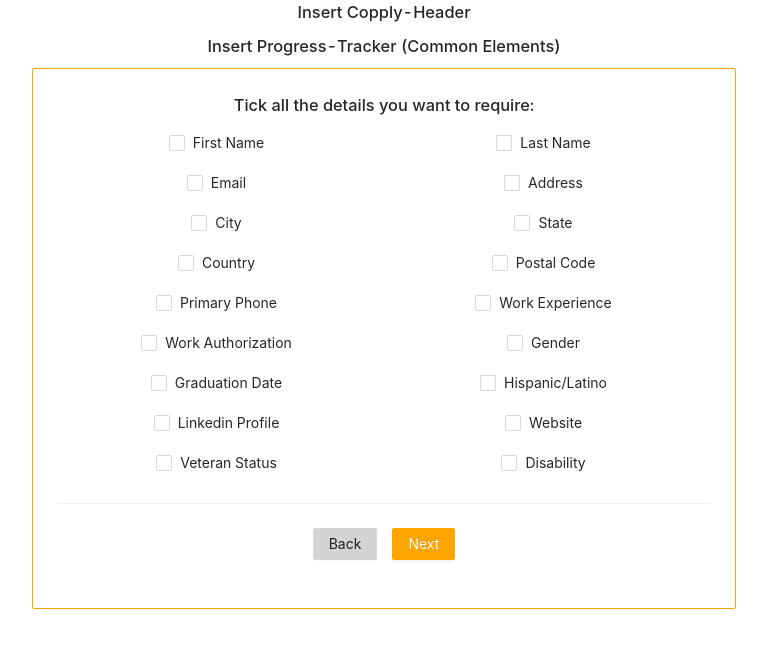
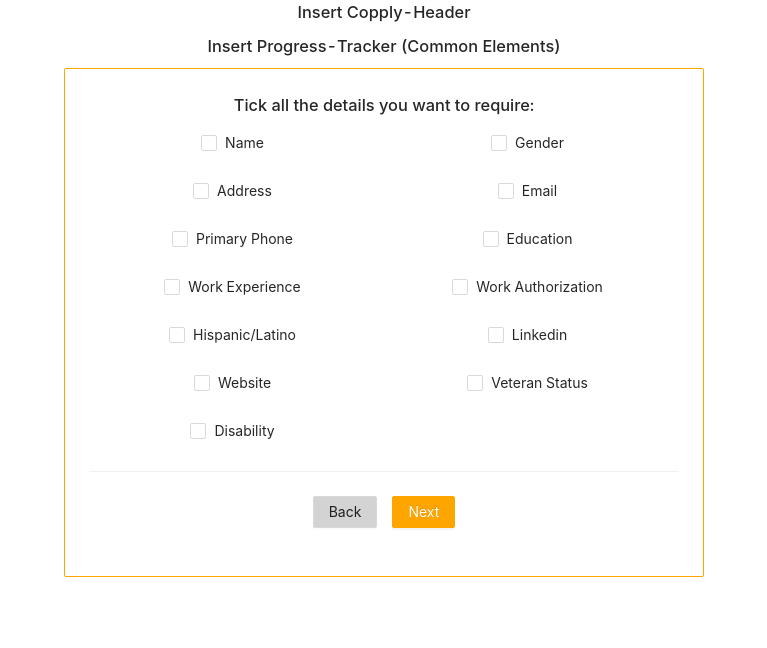
Before and after one commit to mattfan00/project-setup-team-solidaridad-utilisation, a React (Create React App) app in the folder front-end/: page /business/newlisting/elements in a window 1280 px wide. Shown: the top 648 px of the page, without its empty margins (256-1023 px from the left). Built offline with nearby package versions, Linux system fonts and the light colour scheme.

Commit message:
Combined a few elements in CommonElements.js

```diff
--- a/front-end/src/View/Business/NewListing/CommonElements.js
+++ b/front-end/src/View/Business/NewListing/CommonElements.js
@@ -11,7 +11,7 @@ const CommonElements = () => {
     };
     return (
         <div>
-        <Space direction="vertical" style={{ width:"55%" }}>
+        <Space direction="vertical" style={{ width:"50%" }}>
             <Card style={{ borderColor:"orange" }}>
                 <h3>Tick all the details you want to require:</h3>
                 <Form
@@ -22,15 +22,20 @@ const CommonElements = () => {
                 >
                 <Form.Item name="checkbox-group">
                 <Checkbox.Group>
-                <Row gutter={[0,8]}>
+                <Row gutter={[0,16]}>
                     <Col span={12}>
-                    <Checkbox value="firstName" style={{ lineHeight: '32px' }}>
-                        First Name
+                    <Checkbox value="name" style={{ lineHeight: '32px' }}>
+                        Name
                     </Checkbox>
                     </Col>
                     <Col span={12}>
-                    <Checkbox value="lastName" style={{ lineHeight: '32px' }}>
-                        Last Name
+                    <Checkbox value="gender" style={{ lineHeight: '32px' }}>
+                        Gender
+                    </Checkbox>
+                    </Col>
+                    <Col span={12}>
+                    <Checkbox value="address" style={{ lineHeight: '32px' }}>
+                        Address
                     </Checkbox>
                     </Col>
                     <Col span={12}>
@@ -39,33 +44,13 @@ const CommonElements = () => {
                     </Checkbox>
                     </Col>
                     <Col span={12}>
-                    <Checkbox value="address" style={{ lineHeight: '32px' }}>
-                        Address
+                    <Checkbox value="primaryPhone" style={{ lineHeight: '32px' }}>
+                        Primary Phone
                     </Checkbox>
                     </Col>
                     <Col span={12}>
-                    <Checkbox value="city" style={{ lineHeight: '32px' }}>
-                        City
-                    </Checkbox>
-                    </Col>
-                    <Col span={12}>
-                    <Checkbox value="state" style={{ lineHeight: '32px' }}>
-                        State
-                    </Checkbox>
-                    </Col>
-                    <Col span={12}>
-                    <Checkbox value="country" style={{ lineHeight: '32px' }}>
-                        Country
-                    </Checkbox>
-                    </Col>
-                    <Col span={12}>
-                    <Checkbox value="postalCode" style={{ lineHeight: '32px' }}>
-                        Postal Code
-                    </Checkbox>
-                    </Col>
-                    <Col span={12}>
-                    <Checkbox value="primaryPhone" style={{ lineHeight: '32px' }}>
-                        Primary Phone
+                    <Checkbox value="education" style={{ lineHeight: '32px' }}>
+                        Education
                     </Checkbox>
                     </Col>
                     <Col span={12}>
@@ -79,23 +64,13 @@ const CommonElements = () => {
                     </Checkbox>
                     </Col>
                     <Col span={12}>
-                    <Checkbox value="gender" style={{ lineHeight: '32px' }}>
-                        Gender
-                    </Checkbox>
-                    </Col>
-                    <Col span={12}>
-                    <Checkbox value="graduation" style={{ lineHeight: '32px' }}>
-                        Graduation Date
-                    </Checkbox>
-                    </Col>
-                    <Col span={12}>
                     <Checkbox value="hispanicLatino" style={{ lineHeight: '32px' }}>
                         Hispanic/Latino
                     </Checkbox>
                     </Col>
                     <Col span={12}>
                     <Checkbox value="linkedin" style={{ lineHeight: '32px' }}>
-                        Linkedin Profile
+                        Linkedin
                     </Checkbox>
                     </Col>
                     <Col span={12}>
```
